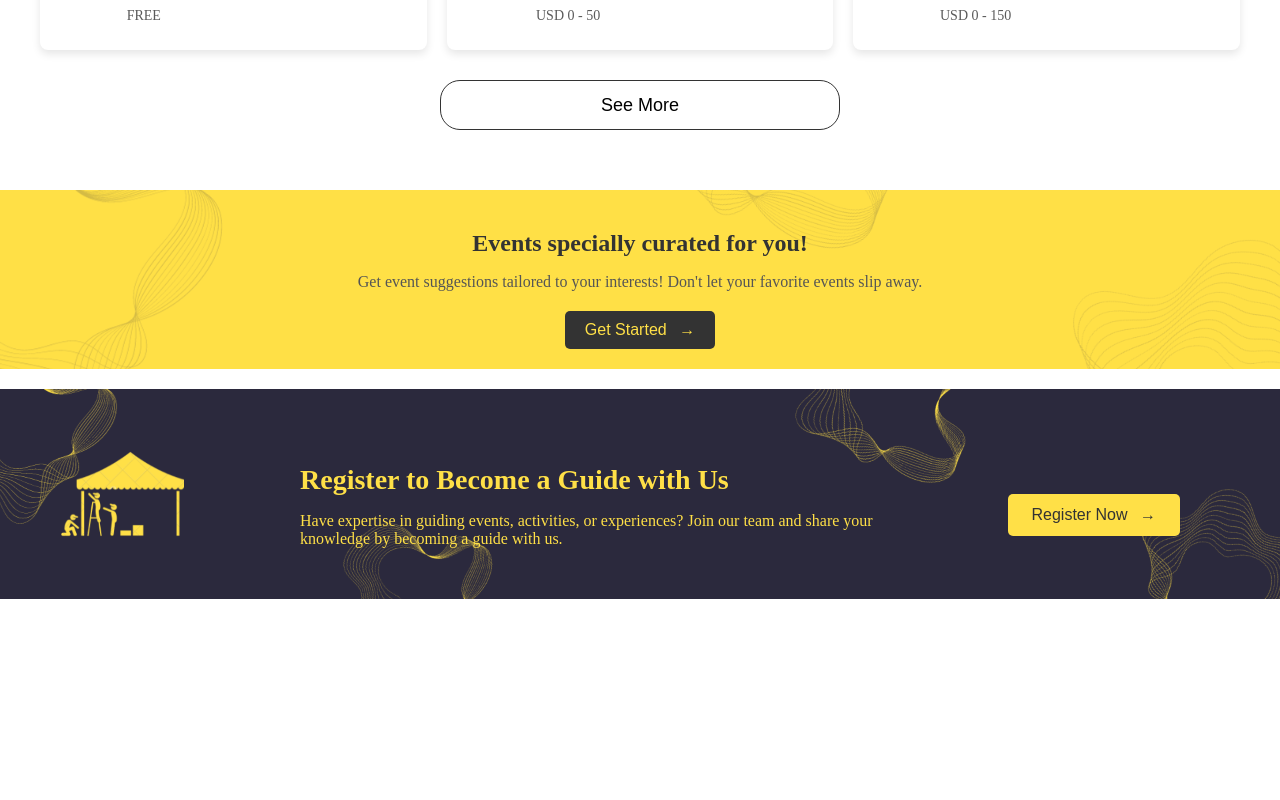
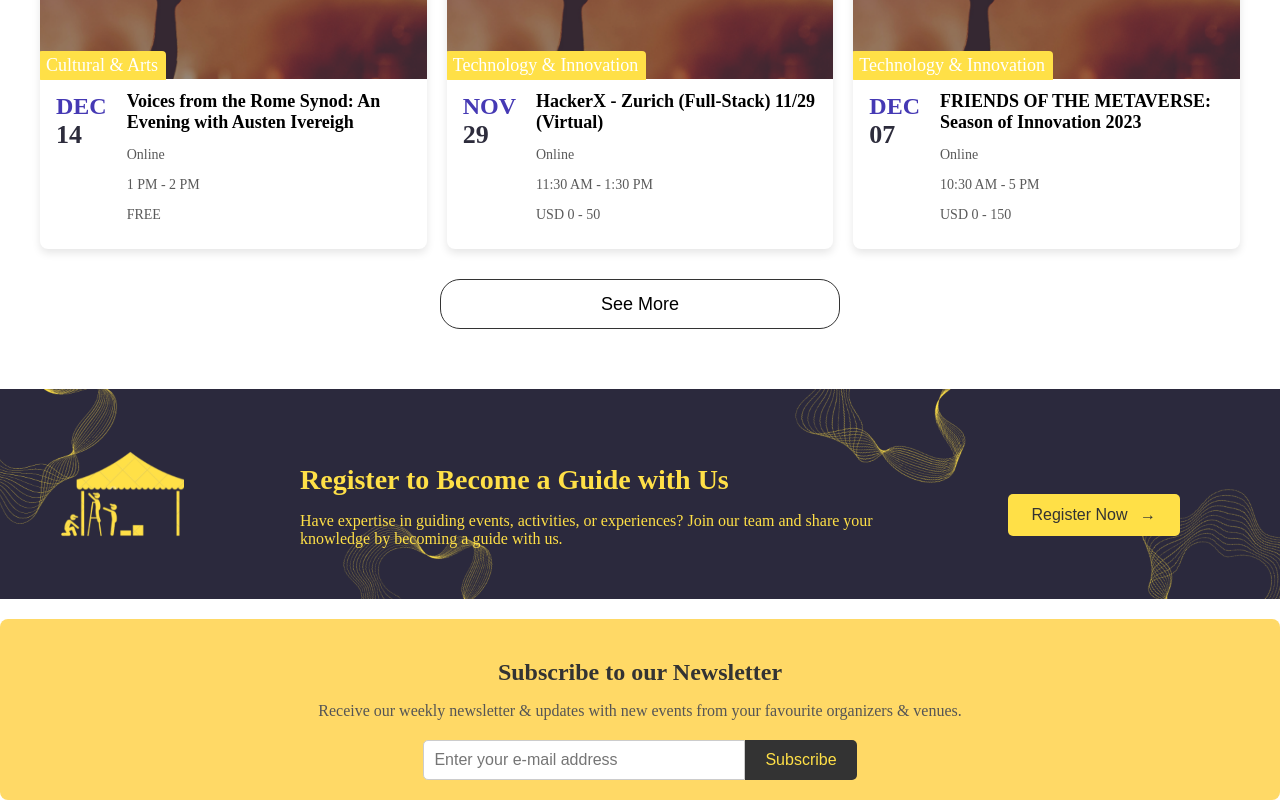
Before and after one commit to ali-mansour21/ActiveVibe, a React (Vite) app in the folder frontend/: page / in a window 1280 px wide. Shown: the part 3020-3820 px from the top of the page. Before the commit the page ends 3619 px from the top, so only its background shows below. Built offline with nearby package versions, Linux system fonts and the light colour scheme.

Commit message:
Create the news letter section

```diff
--- a/frontend/src/pages/components/Home.jsx
+++ b/frontend/src/pages/components/Home.jsx
@@ -4,6 +4,7 @@ import CuratedEventsBanner from "./CuratedEventsBanner";
 import EventsSection from "./EventSection";
 import GuideRegistrationBanner from "./GuideRegistrationBanner";
 import LandingPage from "./LandingPage ";
+import NewsletterSubscription from "./NewsletterSubscription ";
 import OnlineEventsSection from "./OnlineEventsSection";
 
 const Home = () => {
@@ -14,9 +15,10 @@ const Home = () => {
       <LandingPage />
       <Categories />
       <EventsSection />
+      <CuratedEventsBanner />
       <OnlineEventsSection />
-      <CuratedEventsBanner />
       <GuideRegistrationBanner />
+      <NewsletterSubscription />
     </>
   );
 };
--- /dev/null
+++ b/frontend/src/pages/components/NewsletterSubscription .jsx
@@ -0,0 +1,24 @@
+import "../styles/newslettersubscription.css";
+const NewsletterSubscription = () => {
+  return (
+    <div className="newsletter-subscription">
+      <div className="newsletter-content">
+        <h2>Subscribe to our Newsletter</h2>
+        <p>
+          Receive our weekly newsletter & updates with new events from your
+          favourite organizers & venues.
+        </p>
+        <div className="newsletter-form">
+          <input
+            type="email"
+            placeholder="Enter your e-mail address"
+            className="newsletter-input"
+          />
+          <button className="subscribe-button">Subscribe</button>
+        </div>
+      </div>
+    </div>
+  );
+};
+
+export default NewsletterSubscription;
--- /dev/null
+++ b/frontend/src/pages/styles/newslettersubscription.css
@@ -0,0 +1,56 @@
+/* src/components/NewsletterSubscription.css */
+.newsletter-subscription {
+  background-color: #ffd966; /* Yellow background */
+  padding: 20px;
+  margin-top: 20px;
+  border-radius: 8px;
+  text-align: center;
+}
+
+.newsletter-content {
+  max-width: 800px;
+  margin: 0 auto;
+}
+
+.newsletter-content h2 {
+  font-size: 24px;
+  margin-bottom: 10px;
+  color: #333;
+}
+
+.newsletter-content p {
+  font-size: 16px;
+  color: #555;
+  margin-bottom: 20px;
+}
+
+.newsletter-form {
+  display: flex;
+  justify-content: center;
+}
+
+.newsletter-input {
+  padding: 10px;
+  font-size: 16px;
+  border: 1px solid #ccc;
+  border-radius: 5px 0 0 5px;
+  flex: 1;
+  max-width: 300px;
+}
+.newsletter-input:focus {
+  outline: none;
+}
+.subscribe-button {
+  background-color: #333;
+  color: #ffe047;
+  padding: 10px 20px;
+  border-radius: 0 5px 5px 0;
+  font-size: 16px;
+  border: none;
+  cursor: pointer;
+  transition: background-color 0.3s ease;
+}
+
+.subscribe-button:hover {
+  background-color: #000;
+}
```
